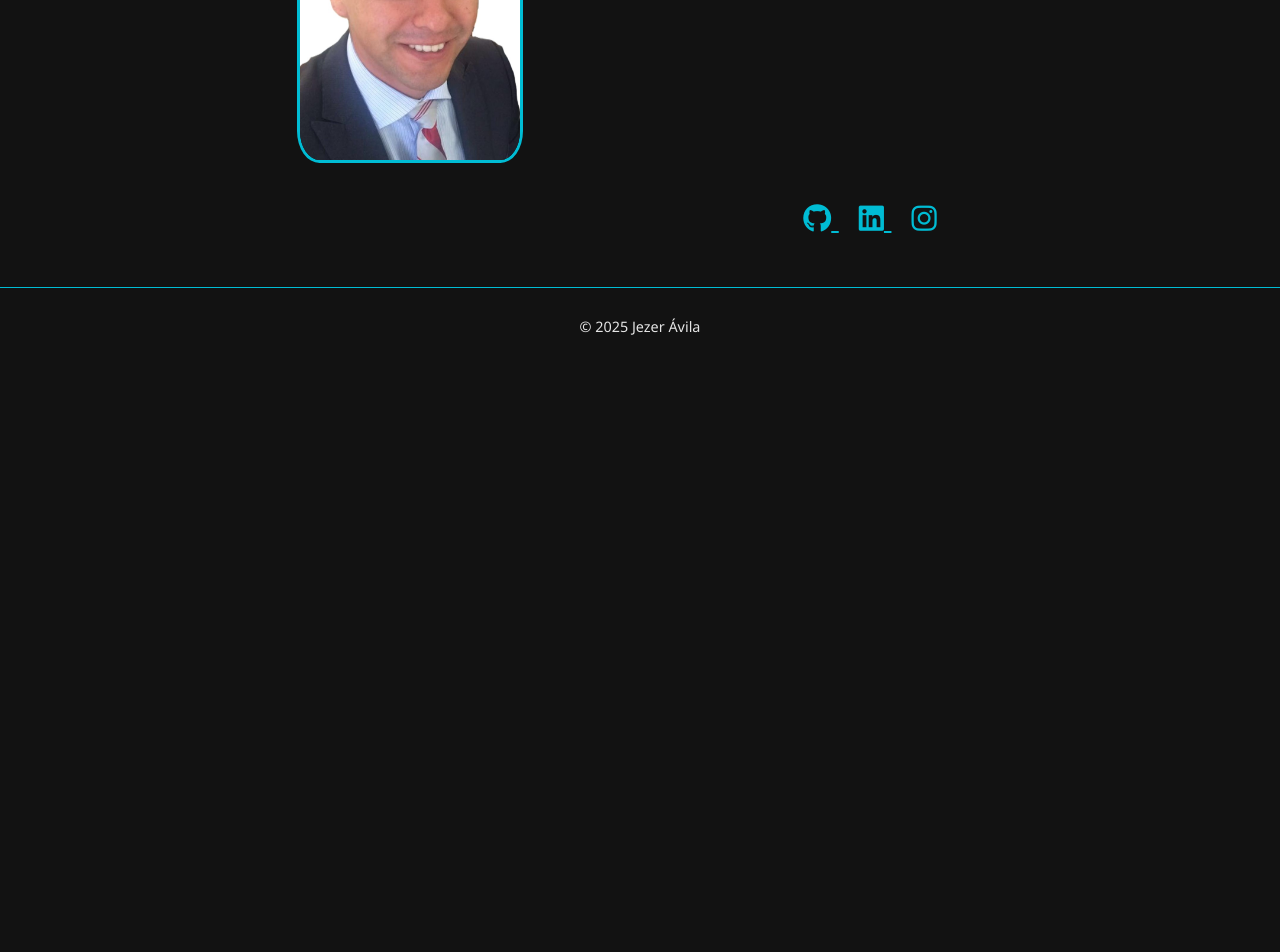
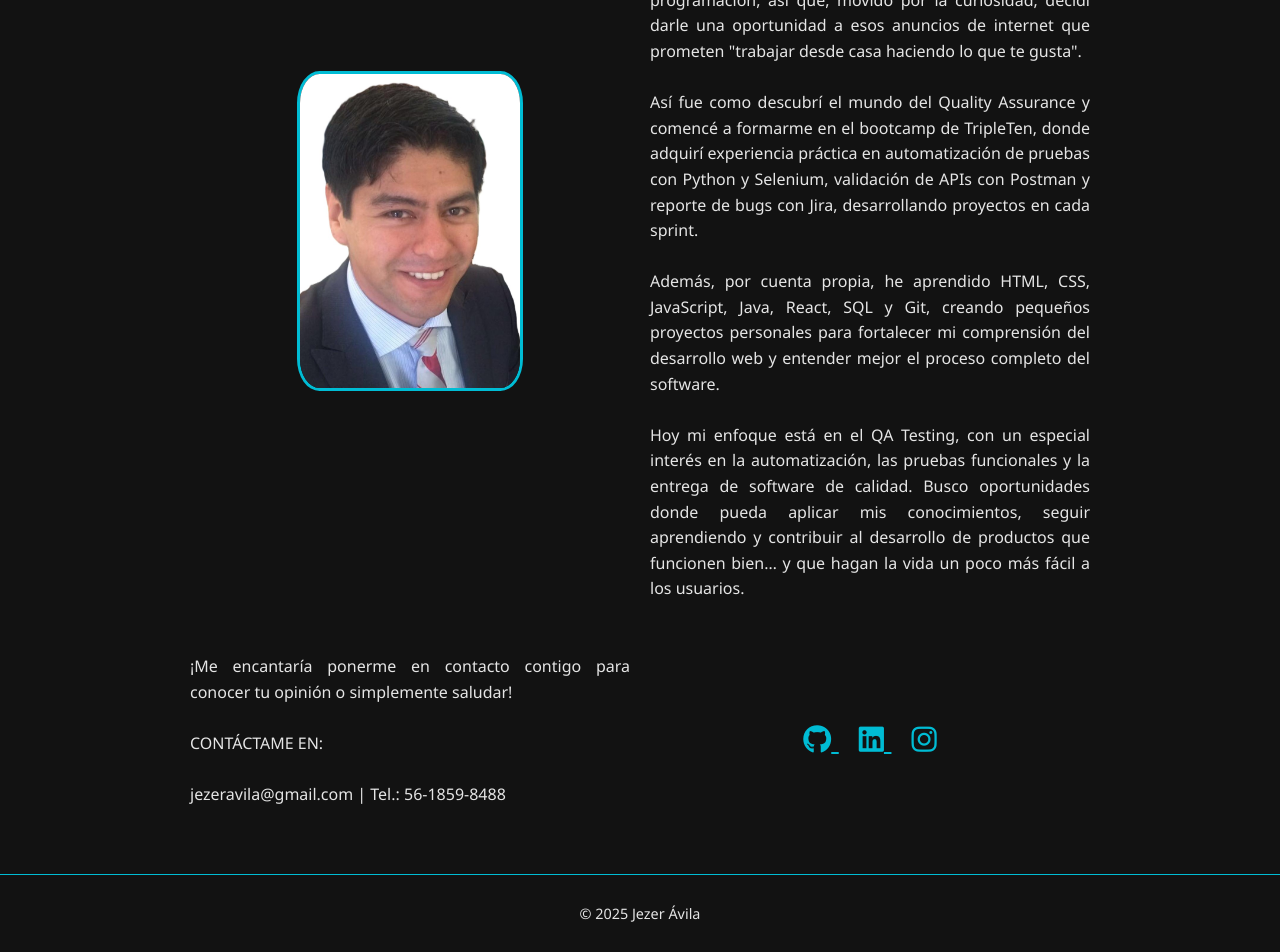
Before and after one commit to JezerAvila/proyects, a plain HTML site: page index.html in a window 1280 px wide. Shown: the part 366-1318 px from the top of the page. Before the commit the page ends 800 px from the top, so only its background shows below. Drawn offline with Linux system fonts and the light colour scheme.

```diff
--- a/index.html
+++ b/index.html
@@ -34,8 +34,8 @@
     <section id="about" class="visible">
       <h2 data-key="about_title">Sobre mí</h2>
       <img src="assets/images/perfil.jpeg" alt="Foto de perfil" class="perfil" />
-      <p data-key="about_text"></p>
-      <p data-key="contact_text"></p>
+      <p data-key="about_text">¡Muchísimas gracias por haber venido! me llamo Jezer.<br><br>Después de varios años trabajando en soporte técnico dentro de call centers, me di cuenta de que necesitaba un cambio. Siempre me había interesado la tecnología y la programación, así que, movido por la curiosidad, decidí darle una oportunidad a esos anuncios de internet que prometen "trabajar desde casa haciendo lo que te gusta".<br><br>Así fue como descubrí el mundo del Quality Assurance y comencé a formarme en el bootcamp de TripleTen, donde adquirí experiencia práctica en automatización de pruebas con Python y Selenium, validación de APIs con Postman y reporte de bugs con Jira, desarrollando proyectos en cada sprint.<br><br>Además, por cuenta propia, he aprendido HTML, CSS, JavaScript, Java, React, SQL y Git, creando pequeños proyectos personales para fortalecer mi comprensión del desarrollo web y entender mejor el proceso completo del software.<br><br>Hoy mi enfoque está en el QA Testing, con un especial interés en la automatización, las pruebas funcionales y la entrega de software de calidad. Busco oportunidades donde pueda aplicar mis conocimientos, seguir aprendiendo y contribuir al desarrollo de productos que funcionen bien… y que hagan la vida un poco más fácil a los usuarios.</p>
+      <p data-key="contact_text">¡Me encantaría ponerme en contacto contigo para conocer tu opinión o simplemente saludar! <br><br>CONTÁCTAME EN:<br><br>jezeravila@gmail.com | Tel.: 56-1859-8488</p>
       <div class="social-icons">
         <a href="https://github.com/JezerAvila?tab=repositories" target="_blank" aria-label="GitHub">
           <i class="fab fa-github"></i>
```
